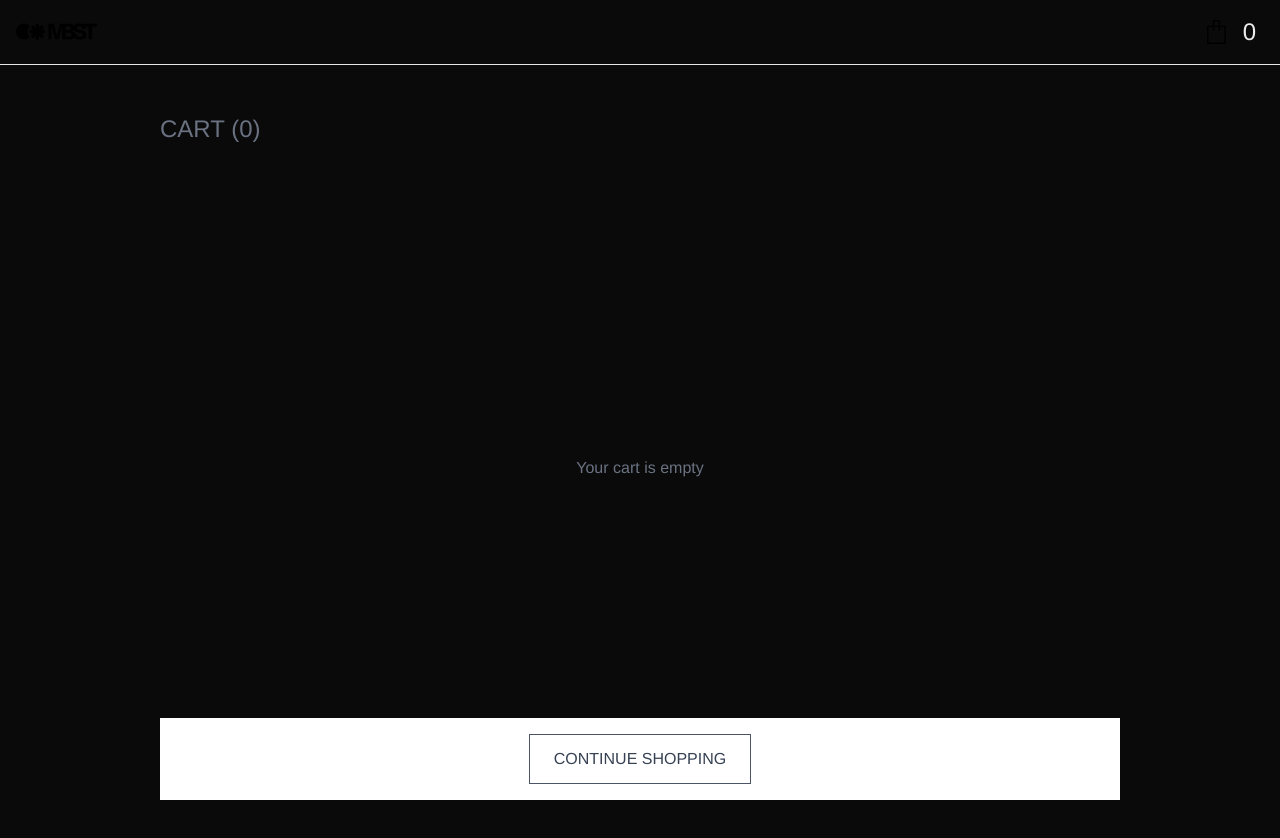
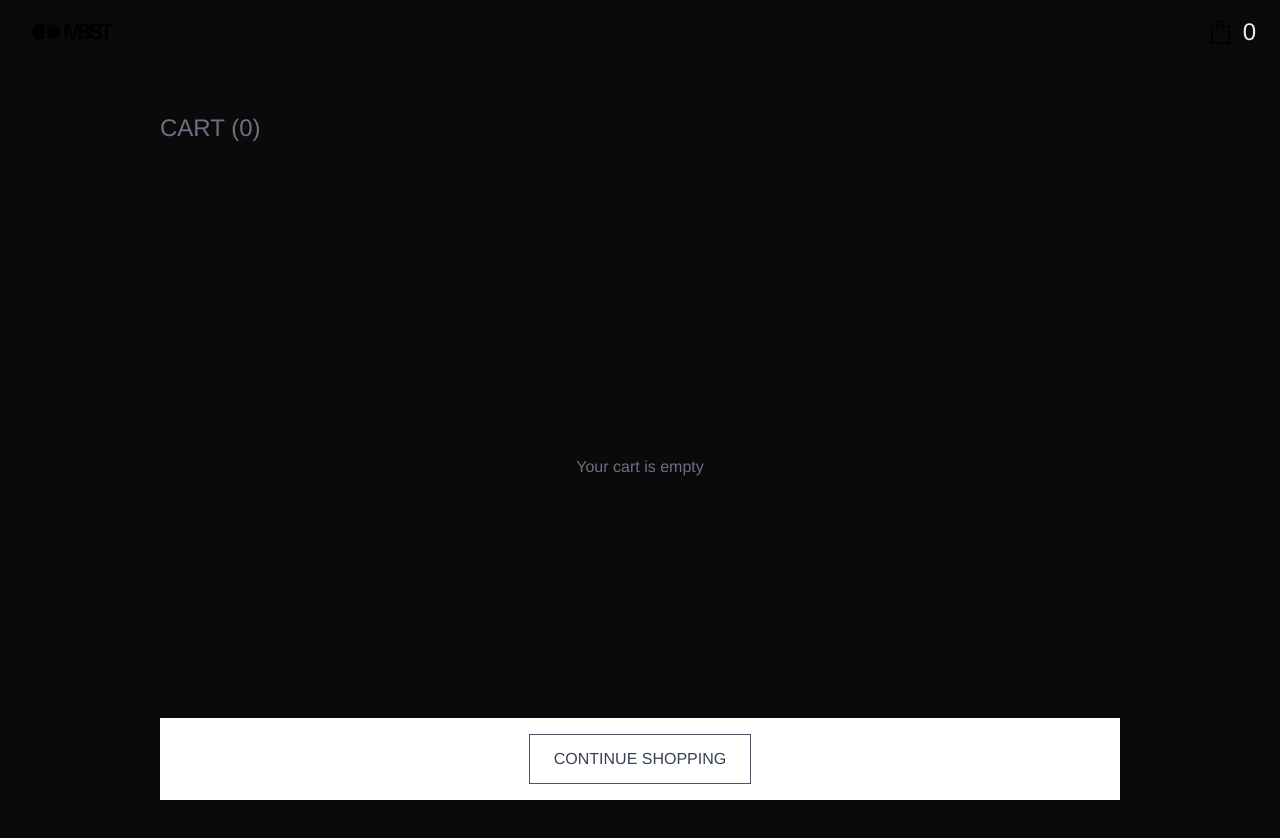
Before and after one commit to maxie7/smartphone-catalog, a Next.js app: page /cart in a window 1280 px wide. Shown: the top 838 px of the page. Built offline with nearby package versions, Linux system fonts and the light colour scheme.

Commit message:
Styles ... :alien:

```diff
--- a/src/app/components/Navbar.tsx
+++ b/src/app/components/Navbar.tsx
@@ -9,13 +9,13 @@ export default function Navbar() {
   const cartIconSrc = cartCount > 0 ? '/icons/cart-1.svg' : '/icons/cart-0.svg'
 
   return (
-    <header className='w-full border-b border-gray-200'>
-      <div className='px-4 h-16 flex items-center justify-between'>
+    <header className='w-full lg:mx-4'>
+      <div className='px-4 lg:pr-8 h-16 flex items-center justify-between'>
         <Link href='/phones' className='text-2xl font-bold tracking-wide'>
           <img src='/icons/mbst-logo.svg' alt='MBST' className='h-8' />
         </Link>
 
-        <Link href='/cart' className='flex items-center gap-2'>
+        <Link href='/cart' className='flex items-center gap-1'>
           <img src={cartIconSrc} alt='Cart' className='h-6' />
           <span className='px-2 py-1 text-2xl font-thin'>
             {cartCount}
--- a/src/app/layout.tsx
+++ b/src/app/layout.tsx
@@ -14,7 +14,7 @@ export default function RootLayout({ children }: { children: ReactNode }) {
       <body>
         <CartProvider>
           <Navbar />
-          <main className='p-4'>
+          <main className='p-4 lg:mx-4'>
             {children}
           </main>
         </CartProvider>
--- a/src/app/phones/PhoneListClient.tsx
+++ b/src/app/phones/PhoneListClient.tsx
@@ -88,13 +88,13 @@ export default function PhoneListClient({ initialPhones }: Props) {
         </span>
       </div>
 
-      <div className='overflow-hidden border-t border-l border-gray-600'>
+      <div className='overflow-hidden border-t border-l border-gray-300'>
         <div className='grid grid-cols-1 sm:grid-cols-2 md:grid-cols-4 xl:grid-cols-5 gap-0'>
           {phones.map((phone) => (
             <Link
               key={phone.id}
               href={`/phones/${phone.id}`}
-              className='border-r border-b border-gray-600 p-4 flex flex-col
+              className='border-r border-b border-gray-300 p-4 flex flex-col
                          hover:bg-gray-50 dark:hover:bg-gray-900 transition-colors'
             >
               <div className='flex-1 flex items-center justify-center mb-2'>
```
